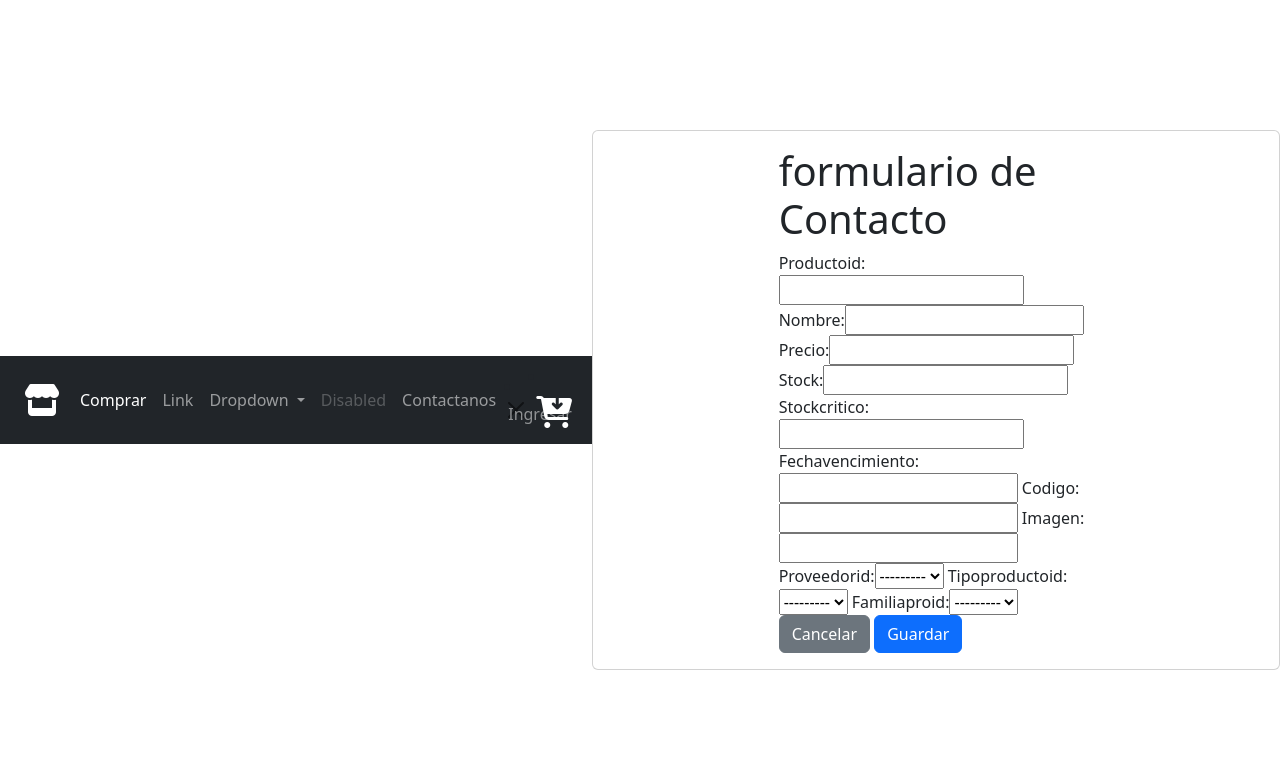
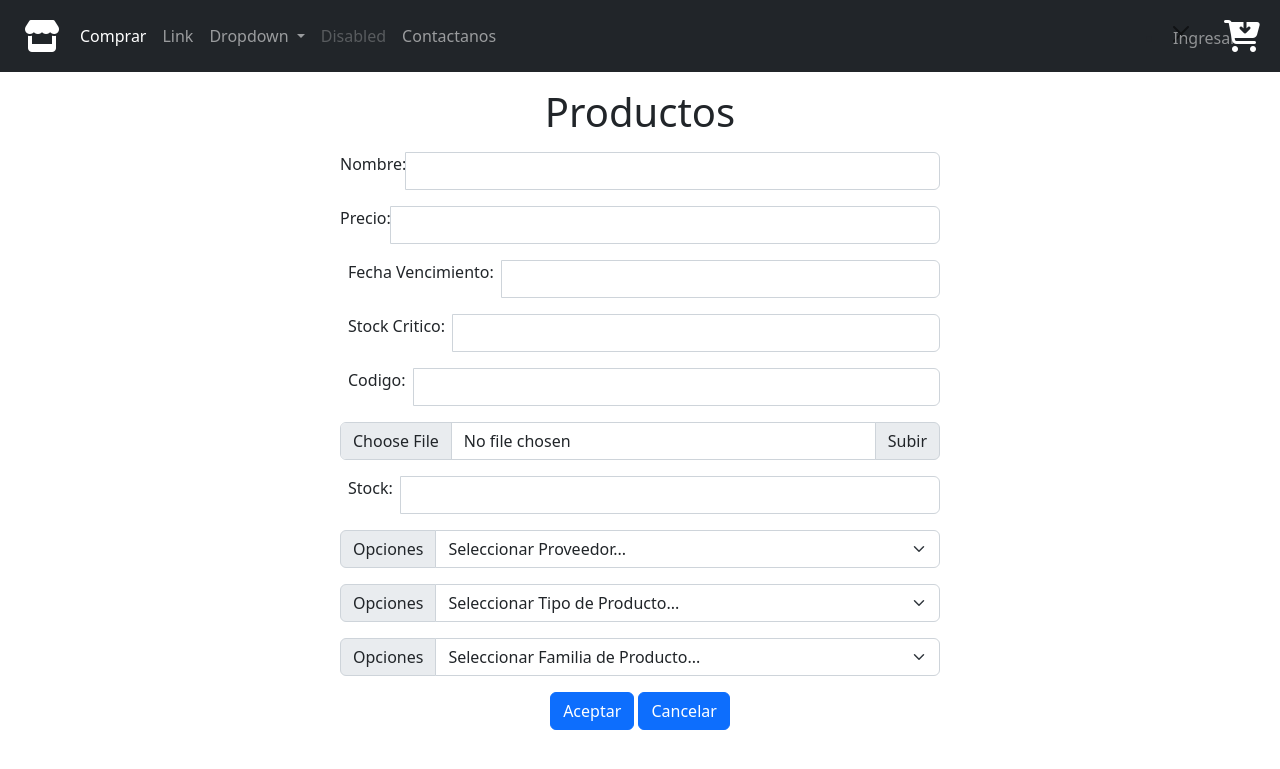
Before and after one commit to JeanGeros/Portafolio-Ingenieria, a Django app: page /agregar-producto/ in a window 1280 px wide. Shown: the top 769 px of the page. Run offline with Django 3.2, Linux system fonts and the light colour scheme; data that the repository does not hold is empty; some libraries are stand-ins or nearby versions.

Commit message:
creando vista productos

```diff
--- a/Ferme/urls.py
+++ b/Ferme/urls.py
@@ -15,8 +15,10 @@ Including another URLconf
 """
 from django.contrib import admin
 from django.urls import path
+from django.conf import settings
 from src import views, static
 from src.views import Index, Login, addProducts
+
 
 urlpatterns = [
     path('admin/', admin.site.urls),
--- a/src/forms.py
+++ b/src/forms.py
@@ -1,7 +1,7 @@
 from django import forms
 from .models import Producto
+
 class addproductsForm(forms.ModelForm):
-
     class Meta:
         model = Producto
         fields = '__all__'
--- a/src/templates/SalesModule/addProducts.html
+++ b/src/templates/SalesModule/addProducts.html
@@ -1,29 +1,90 @@
 {% extends 'layout.html' %}
+{% load widget_tweaks %}
 {% load static %}
+{% block content %}
+    <!-- <link rel="stylesheet" href="{% static 'css/index.css' %}"> -->
 
-{% block content %}
-
-<div class="card">
-  <div class="card-body">
-    <div class="row">
-      <div class="col-12 col-md-6 offset-md-3">
-        <h1>formulario de Contacto</h1>
-        <form action="" method="post" class="formulario_contacto">
-
-          {{form}}
-
-          <input type="submit" value="Cancelar" class="btn btn-secondary">
-          <input type="submit" value="Guardar" class="btn btn-primary">
-        </form>
+    <div class="text-center">
+        <form method="post" action="" class="p-3">
+            {% csrf_token %}
+            <div class="container w-50">
+                <h1 class="text-center pb-2">Productos</h1>
+                <div class="input-group mb-3">
+                  <label for="precio" class="txt_negrita">Nombre:</label>
+                    {% render_field form.nombre class="form-control"%}
+                </div>
 
 
-      </div>
+                <div class="input-group mb-3">
+                  <label for="precio" class="txt_negrita">Precio:</label>
+                    {% render_field form.precio class="form-control"%}
+                </div>
+
+                <div class="input-group mb-3">
+                  <label for="fechavencimiento" class="txt_negrita px-2">Fecha Vencimiento:</label>
+                  {% render_field form.fechavencimiento class="form-control"%}
+                </div>
+
+                <div class="input-group mb-3">
+                  <label for="stockcritico" class="txt_negrita px-2">Stock Critico:</label>
+                  {% render_field form.stockcritico class="form-control"%}
+                </div>
+
+                <div class="input-group mb-3">
+                  <label for="codigo" class="txt_negrita px-2">Codigo:</label>
+                  {% render_field form.codigo class="form-control"%}
+                </div>
+
+
+                <div class="input-group mb-3">
+                  <input type="file" class="form-control" id="inputGroupFile02">
+                  <label class="input-group-text" for="inputGroupFile02">Subir</label>
+                </div>
+
+
+                <div class="input-group mb-3">
+                  <label for="stock" class="txt_negrita px-2">Stock:</label>
+                  {% render_field form.stock class="form-control"%}
+                </div>
+
+                <div class="input-group mb-3">
+                  <label class="input-group-text" for="inputGroupSelect01">Opciones</label>
+                  <select class="form-select" id="inputGroupSelect01">
+                    <option selected>Seleccionar Proveedor...</option>
+                    % render_field form.proveedorid class="form-control"%}
+                    <option value="1">Uno</option>
+                    <option value="2">Dos</option>
+                    <option value="3">Tres</option>
+                  </select>
+                </div>
+
+                <div class="input-group mb-3">
+                  <label class="input-group-text" for="inputGroupSelect01">Opciones</label>
+                  <select class="form-select" id="inputGroupSelect01">
+                    <option selected>Seleccionar Tipo de Producto...</option>
+                    % render_field form.proveedorid class="form-control"%}
+                    <option value="1">Uno</option>
+                    <option value="2">Dos</option>
+                    <option value="3">Tres</option>
+                  </select>
+                </div>
+
+                <div class="input-group mb-3">
+                  <label class="input-group-text" for="inputGroupSelect01">Opciones</label>
+                  <select class="form-select" id="inputGroupSelect01">
+                    <option selected>Seleccionar Familia de Producto...</option>
+                    % render_field form.proveedorid class="form-control"%}
+                    <option value="1">Uno</option>
+                    <option value="2">Dos</option>
+                    <option value="3">Tres</option>
+                  </select>
+                </div>
+
+                <button type="submit" id="boton_aceptar" class="btn btn-primary">Aceptar</button>
+                <a href="" type="submit" class="btn btn-primary">Cancelar</a>
+            </div>
+        </form>
     </div>
 
 
-  </div>
-</div>
-
-
-
 {% endblock %}
--- a/src/templates/layout.html
+++ b/src/templates/layout.html
@@ -6,7 +6,6 @@
         <meta charset="UTF-8">
         <title>Ferme</title>
         <!-- CSS only -->
-        <link href="{% static 'css/style.css'%}" rel="stylesheet" >
         <link href="https://cdn.jsdelivr.net/npm/bootstrap@5.2.0/dist/css/bootstrap.min.css" rel="stylesheet" integrity="sha384-gH2yIJqKdNHPEq0n4Mqa/HGKIhSkIHeL5AyhkYV8i59U5AR6csBvApHHNl/vI1Bx" crossorigin="anonymous">
         <!-- JavaScript Bundle with Popper -->
         <script src="https://cdn.jsdelivr.net/npm/bootstrap@5.2.0/dist/js/bootstrap.bundle.min.js" integrity="sha384-A3rJD856KowSb7dwlZdYEkO39Gagi7vIsF0jrRAoQmDKKtQBHUuLZ9AsSv4jD4Xa" crossorigin="anonymous"></script>
```
Also changed, not shown: Ferme/settings.py (+8 -1 lines), src/static/css/styleProducts.css (added, +17 -0 lines).
